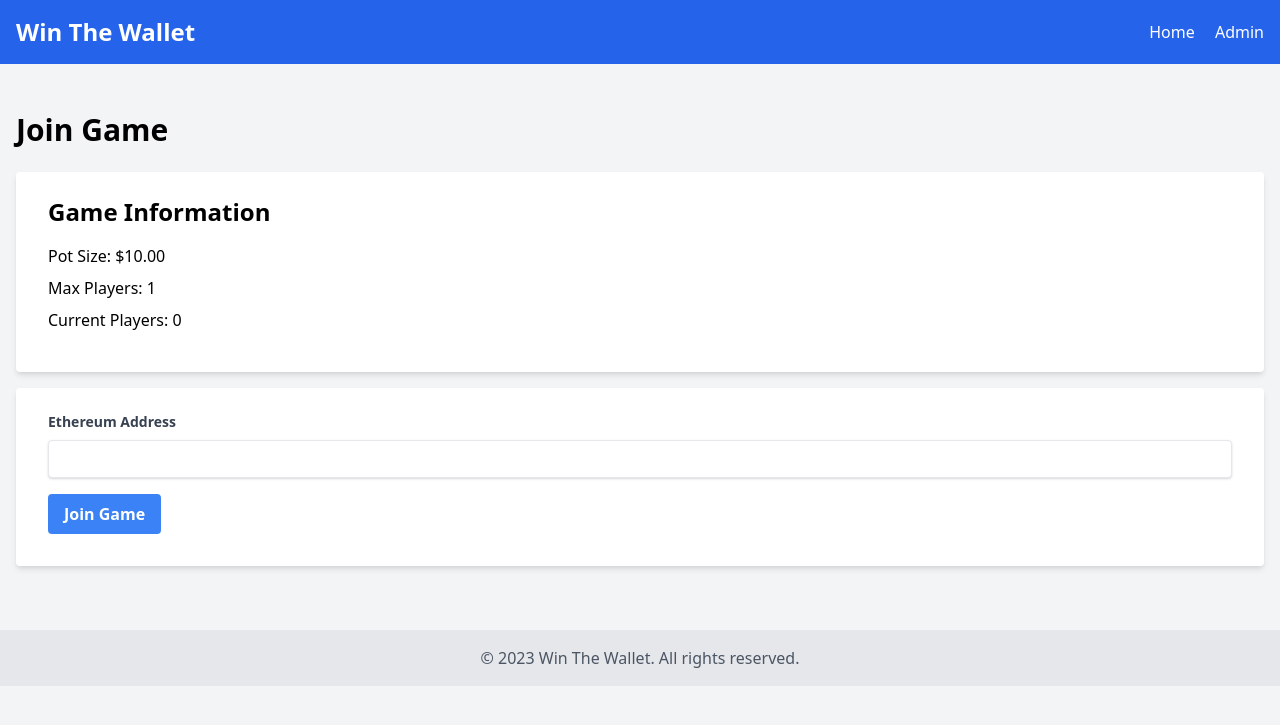
After one commit to Crypt0Titan/WTW2, a Flask app: page /game/1/join in a window 1280 px wide. The commit adds this page. Shown: the top 725 px of the page. Run offline with Flask 3, Linux system fonts and the light colour scheme; tables that the repository leaves empty hold one stand-in row (values such as "Sample post"); some libraries are stand-ins or nearby versions.

```diff
--- a/templates/admin/dashboard.html
+++ b/templates/admin/dashboard.html
@@ -3,7 +3,10 @@
 {% block content %}
 <h1 class="text-3xl font-bold mb-6">Admin Dashboard</h1>
 
-<a href="{{ url_for('create_game') }}" class="btn btn-blue mb-6">Create New Game</a>
+<div class="flex justify-between items-center mb-6">
+    <a href="{{ url_for('create_game') }}" class="btn btn-blue">Create New Game</a>
+    <a href="{{ url_for('admin_logout') }}" class="btn bg-red-500 hover:bg-red-700 text-white">Logout</a>
+</div>
 
 <h2 class="text-2xl font-bold mb-4">Games</h2>
 
--- /dev/null
+++ b/templates/game/join.html
@@ -0,0 +1,28 @@
+{% extends 'base.html' %}
+
+{% block content %}
+<h1 class="text-3xl font-bold mb-6">Join Game</h1>
+
+<div class="bg-white shadow-md rounded px-8 pt-6 pb-8 mb-4">
+    <h2 class="text-2xl font-bold mb-4">Game Information</h2>
+    <p class="mb-2">Pot Size: ${{ "%.2f"|format(game.pot_size) }}</p>
+    <p class="mb-2">Max Players: {{ game.max_players }}</p>
+    <p class="mb-2">Current Players: {{ game.players|length }}</p>
+</div>
+
+<form method="POST" class="bg-white shadow-md rounded px-8 pt-6 pb-8 mb-4">
+    {{ form.hidden_tag() }}
+    <div class="mb-4">
+        {{ form.ethereum_address.label(class="block text-gray-700 text-sm font-bold mb-2") }}
+        {{ form.ethereum_address(class="shadow appearance-none border rounded w-full py-2 px-3 text-gray-700 leading-tight focus:outline-none focus:shadow-outline") }}
+        {% for error in form.ethereum_address.errors %}
+            <p class="text-red-500 text-xs italic">{{ error }}</p>
+        {% endfor %}
+    </div>
+    <div class="flex items-center justify-between">
+        <button type="submit" class="bg-blue-500 hover:bg-blue-700 text-white font-bold py-2 px-4 rounded focus:outline-none focus:shadow-outline">
+            Join Game
+        </button>
+    </div>
+</form>
+{% endblock %}
--- a/views.py
+++ b/views.py
@@ -1,7 +1,7 @@
 import os
 from flask import render_template, redirect, url_for, flash, request, jsonify, session
 from flask_socketio import emit, join_room, leave_room
-from datetime import datetime
+from datetime import datetime, timedelta
 from werkzeug.security import generate_password_hash, check_password_hash
 from functools import wraps
 from models import Admin, Game, Question, Player
@@ -14,6 +14,11 @@ def admin_required(f):
     def decorated_function(*args, **kwargs):
         if not session.get('admin_logged_in'):
             flash('Please log in as admin to access this page.', 'error')
+            return redirect(url_for('admin_login'))
+        if 'admin_expiration' in session and session['admin_expiration'] < datetime.utcnow():
+            session.pop('admin_logged_in', None)
+            session.pop('admin_expiration', None)
+            flash('Your session has expired. Please log in again.', 'error')
             return redirect(url_for('admin_login'))
         return f(*args, **kwargs)
     return decorated_function
@@ -31,11 +36,20 @@ def admin_login():
         admin = Admin.query.filter_by(username=username).first()
         if admin and check_password_hash(admin.password_hash, password):
             session['admin_logged_in'] = True
+            session['admin_expiration'] = datetime.utcnow() + timedelta(minutes=30)
             flash('Logged in successfully.', 'success')
             return redirect(url_for('admin_dashboard'))
         else:
             flash('Invalid username or password.', 'error')
     return render_template('admin/login.html')
+
+@app.route('/admin/logout')
+@admin_required
+def admin_logout():
+    session.pop('admin_logged_in', None)
+    session.pop('admin_expiration', None)
+    flash('You have been logged out.', 'success')
+    return redirect(url_for('index'))
 
 @app.route('/admin/dashboard')
 @admin_required
```
